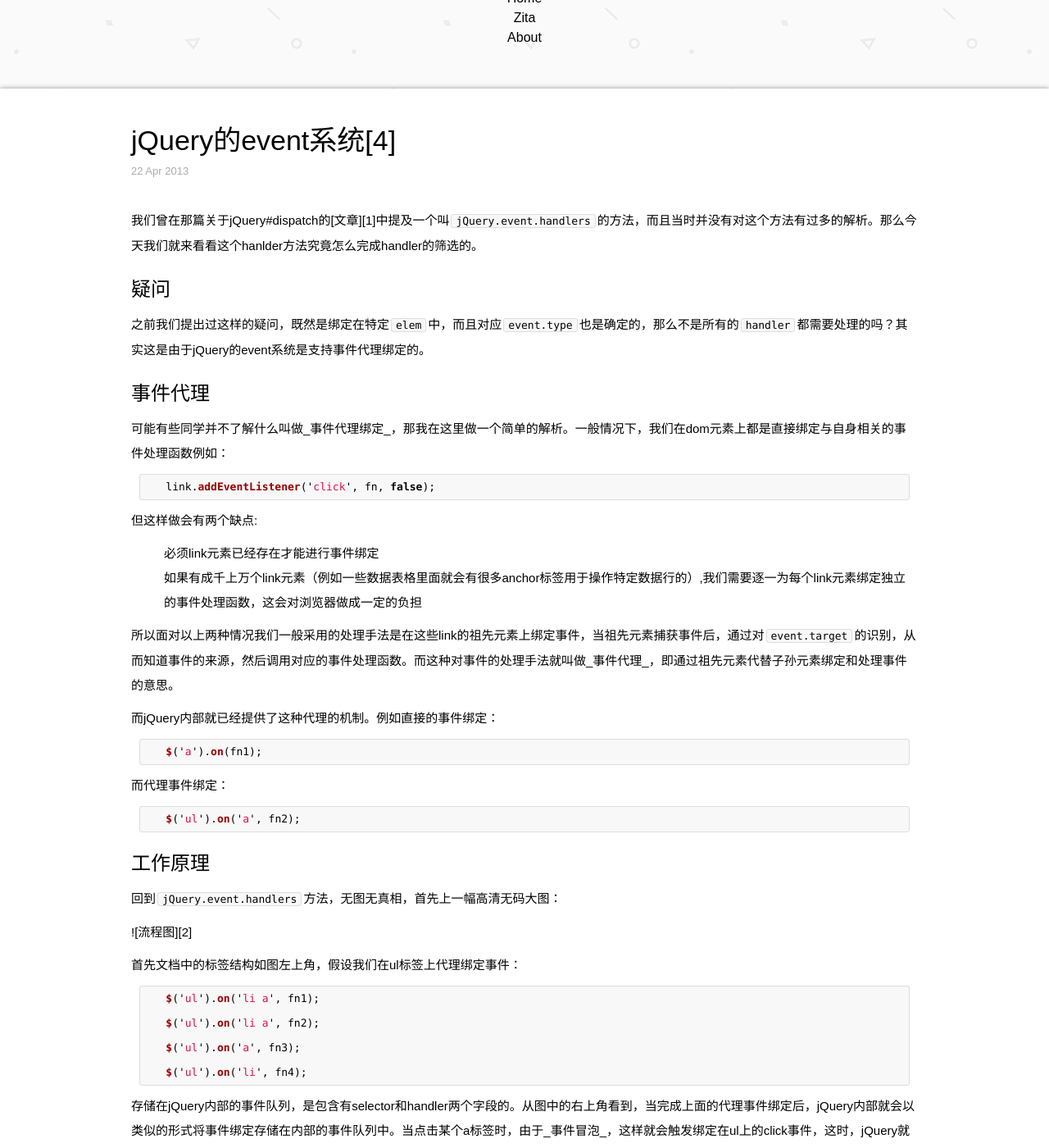
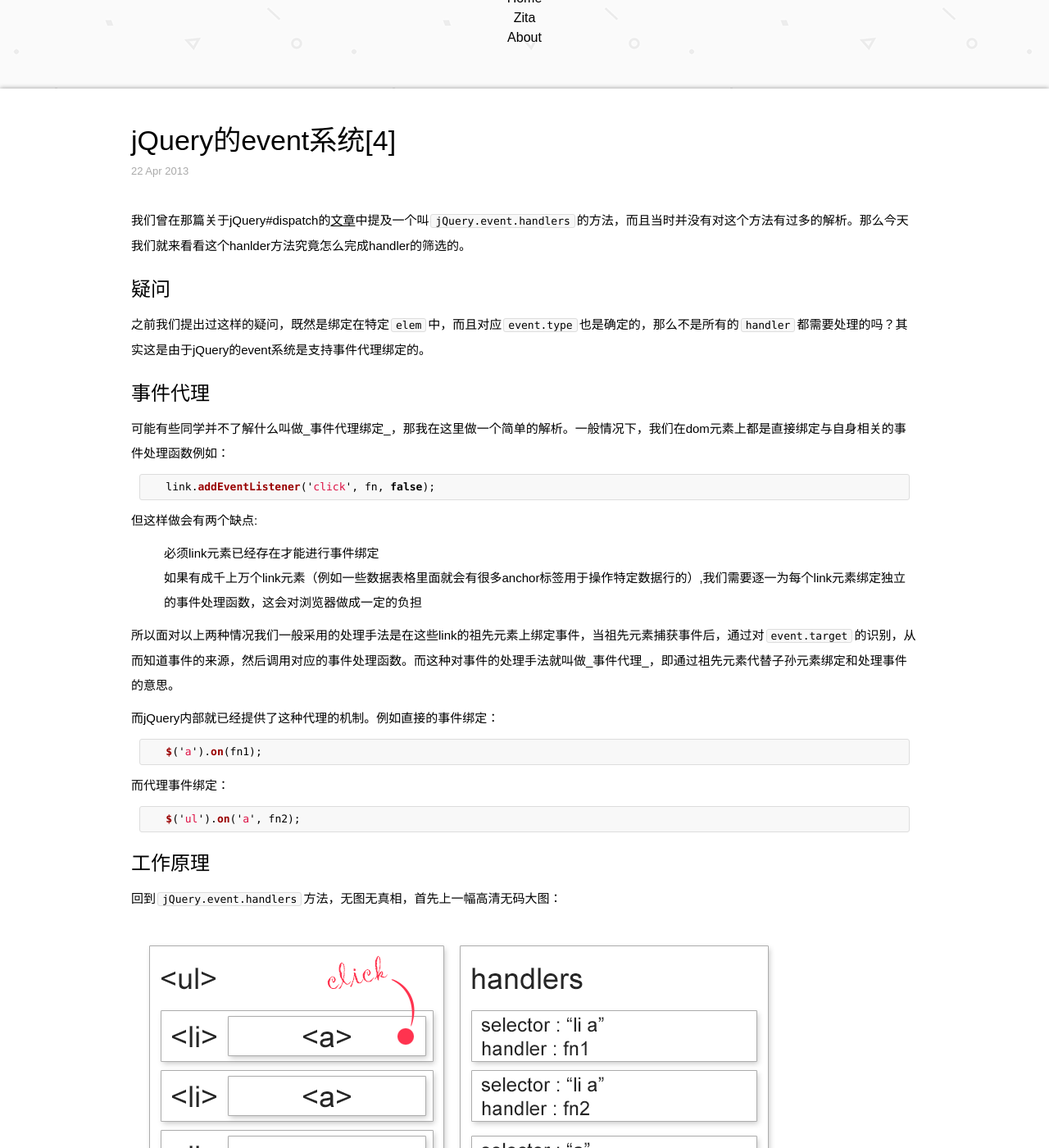
Before and after one commit to lizzz0523/lizzz0523.github.io, a Jekyll site: the page built from _posts/2013-04-22-event-part4.md, in a window 1280 px wide and 1400 px high, scrolled down 314 px. Shown: the whole window at 82% size. Built offline with Jekyll 4.4.1, drawn with Linux system fonts in a browser that asks for light colours; nearby versions of some CDN libraries; Markdown is read by kramdown in place of the engine named in the settings.

Commit message:
update style

```diff
--- a/_posts/2013-04-22-event-part4.md
+++ b/_posts/2013-04-22-event-part4.md
@@ -139,3 +139,7 @@
 如图中左下角。
 
 这就是整个jQuery.event.handler方法的过程，主要是通过selector与元素匹配，来纠正实际处理绑定事件的元素。
+
+
+[1]: http://lizzz0523.github.io/javascript/jquery/2013/04/19/event-part3/
+[2]: {{ site.url }}images/post/event-system-20130422-001.png
```
Also changed, not shown: images/post/event-system-20130422-001.png (added).
